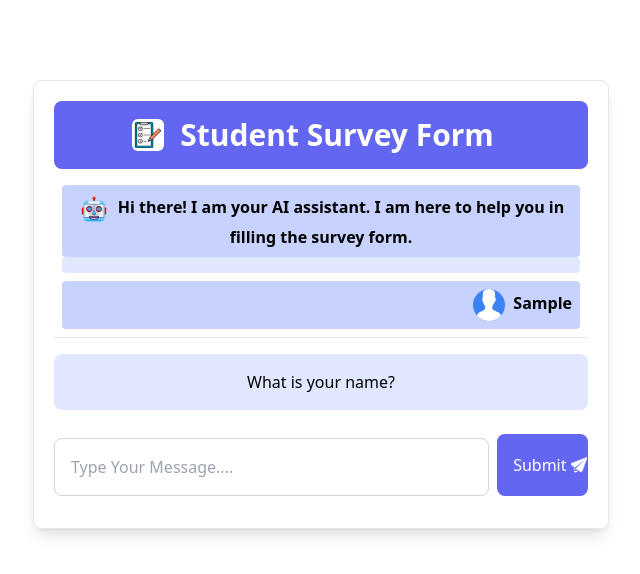
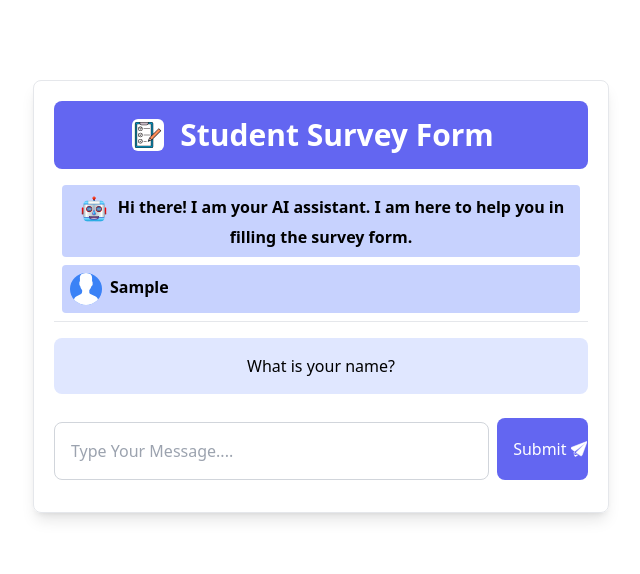
Before and after one commit to Abhinavkulkarni997/SurveyForm, a React app: page / in a window 1280 px wide. Both pictures are taken after typing "Sample" into the empty fields and a click on the button "Submit". Shown: the top 574 px of the page, without its empty margins (319-959 px from the left). Built offline with nearby package versions, Linux system fonts and the light colour scheme; the HTML template or start-up script is replaced by a standard one.

Commit message:
new files and features added

```diff
--- a/src/components/SurveyForm.jsx
+++ b/src/components/SurveyForm.jsx
@@ -125,8 +125,8 @@ if(currentQuestionIndex<SurveyData.length-1){
         {messageHistory.map((chat,index)=>(
           <div key={index} className='my-2 p-2 border-b'>
             <div className='font-bold p-2 bg-indigo-200 rounded'><img src={Robot} alt="Robot" className='inline-flex w-8 h-8 mr-2' />{chat.question}</div>
-            <div className='bg-indigo-100 p-2 rounded'>{chat.options}</div>
-            <div className='font-bold p-2 bg-indigo-200 rounded text-right mt-2'><img src={User} alt="User" className='inline-flex w-8 h-8 mr-2 bg-blue-500 rounded-full' />{chat.answer}</div>
+            {/* <div className='bg-indigo-100 p-2 rounded'>{chat.options}</div> */}
+            <div className='font-bold p-2 bg-indigo-200 rounded text-left mt-2'><img src={User} alt="User" className='inline-flex w-8 h-8 mr-2 bg-blue-500 rounded-full' />{chat.answer}</div>
           </div>
         ))}
       </div>
```
